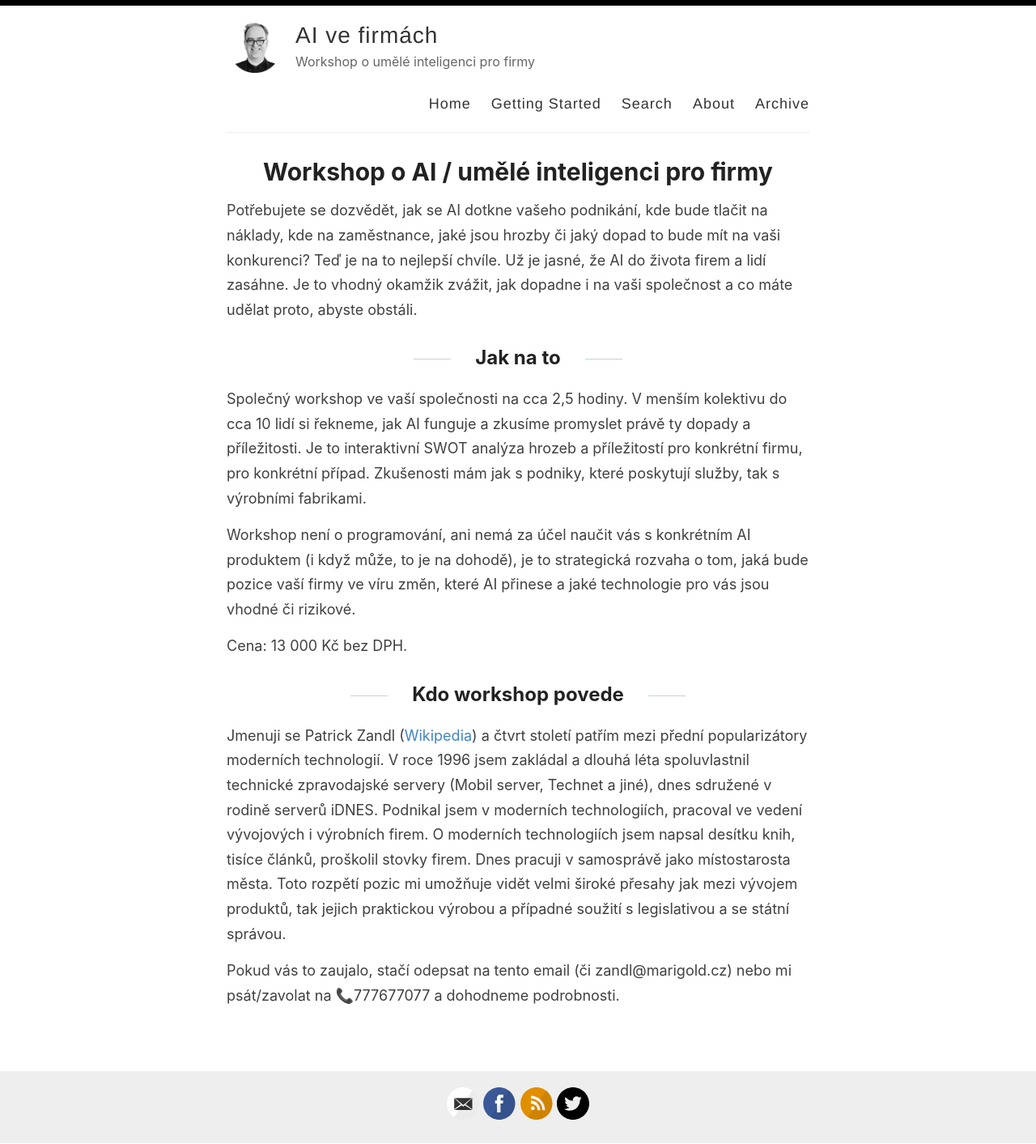
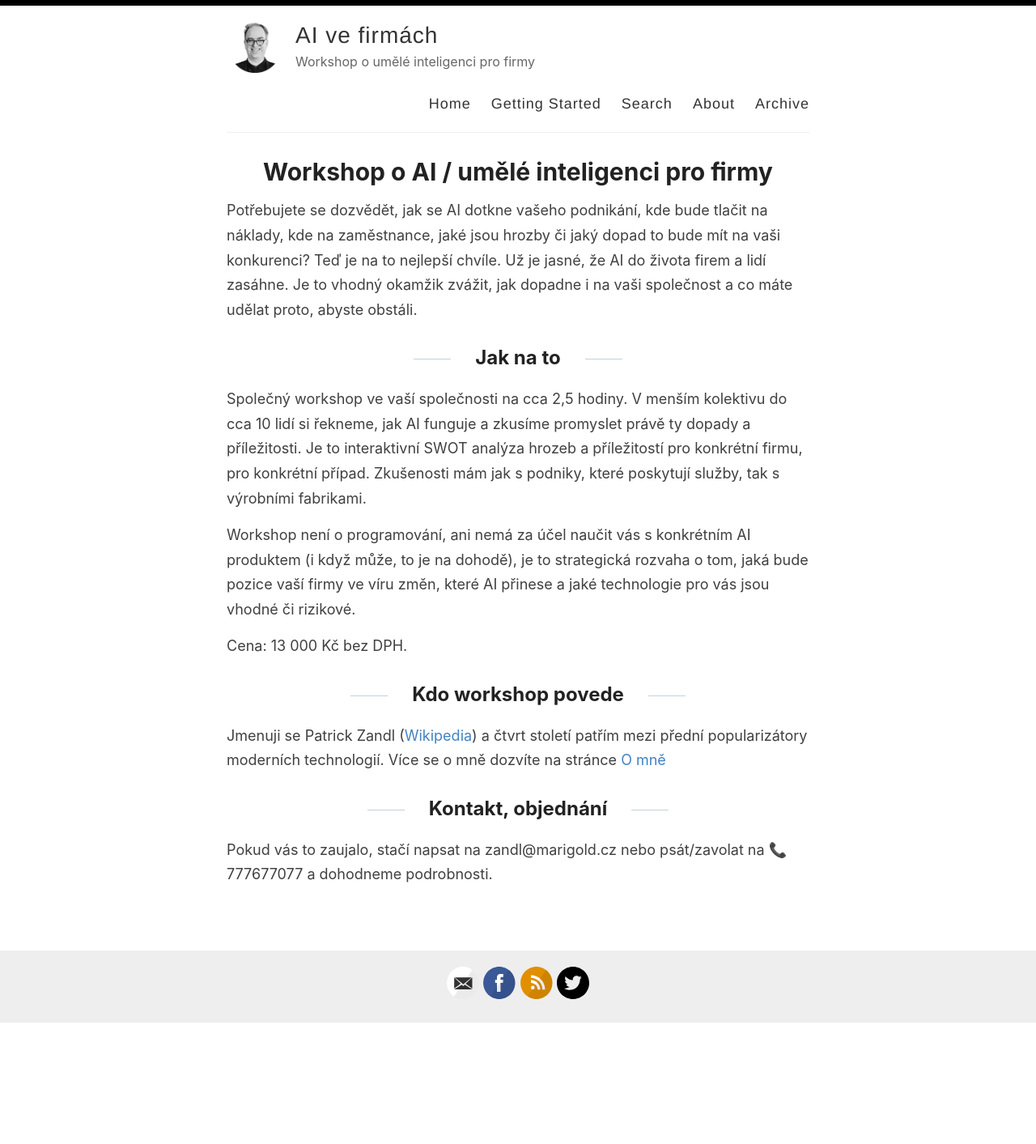
Before and after one commit to tangero/aivefirmach, a Jekyll site: the page built from index.html, in a window 1280 px wide. Shown: the whole page at 81% size. Built offline with Jekyll 4.4.1, drawn with Linux system fonts in a browser that asks for light colours; the list of posts is cut into pages by our own code; after the commit the page ends 1264 px from its top, so only the background shows below that.

Commit message:
Update index.html

```diff
--- a/index.html
+++ b/index.html
@@ -17,9 +17,11 @@ layout: default
     <p>Cena: 13 000 Kč bez DPH.</p>
 
     <h2>Kdo workshop povede</h2>
-    <p>Jmenuji se Patrick Zandl (<a href="https://cs.wikipedia.org/wiki/Patrick_Zandl">Wikipedia</a>) a čtvrt století patřím mezi přední popularizátory moderních technologií. V roce 1996 jsem zakládal a dlouhá léta spoluvlastnil technické zpravodajské servery (Mobil server, Technet a jiné), dnes sdružené v rodině serverů iDNES. Podnikal jsem v moderních technologiích, pracoval ve vedení vývojových i výrobních firem. O moderních technologiích jsem  napsal desítku knih, tisíce článků, proškolil stovky firem. Dnes pracuji v samosprávě jako místostarosta města. Toto rozpětí pozic mi umožňuje vidět velmi široké přesahy jak mezi vývojem produktů, tak jejich praktickou výrobou a případné soužití s legislativou a se státní správou.</p>
+    <p>Jmenuji se Patrick Zandl (<a href="https://cs.wikipedia.org/wiki/Patrick_Zandl">Wikipedia</a>) a čtvrt století patřím mezi přední popularizátory moderních technologií. Více se o mně dozvíte na stránce <a href="/about">O mně</a></p>
 
-<p>Pokud vás to zaujalo, stačí odepsat na tento email (či zandl@marigold.cz) nebo mi psát/zavolat na 📞777677077 a dohodneme podrobnosti.</p>
+    <h2>Kontakt, objednání</h2>
+
+<p>Pokud vás to zaujalo, stačí napsat na zandl@marigold.cz nebo psát/zavolat na 📞777677077 a dohodneme podrobnosti.</p>
     </div>
 
 
```
